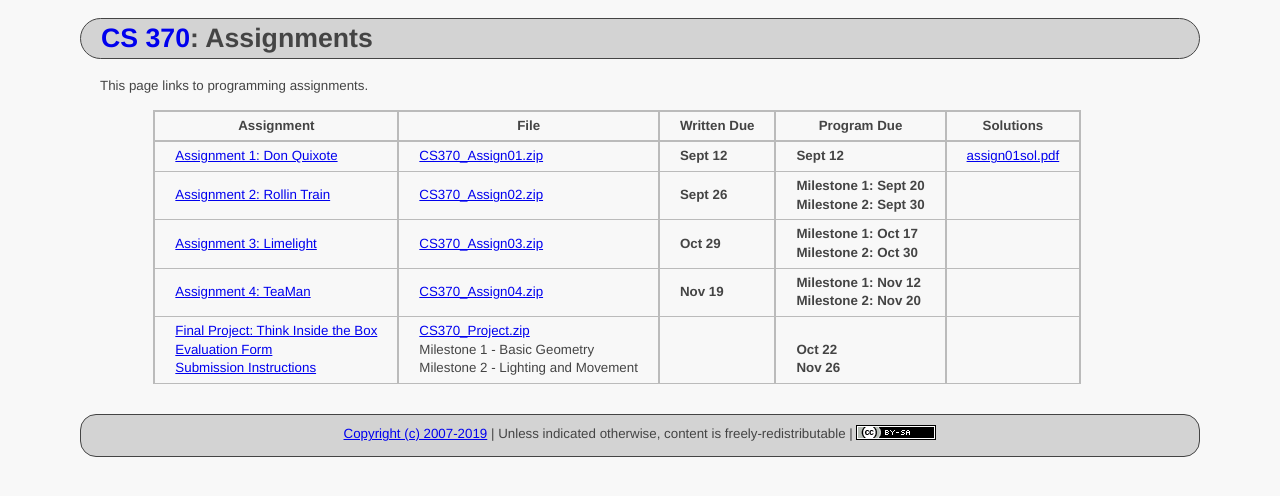
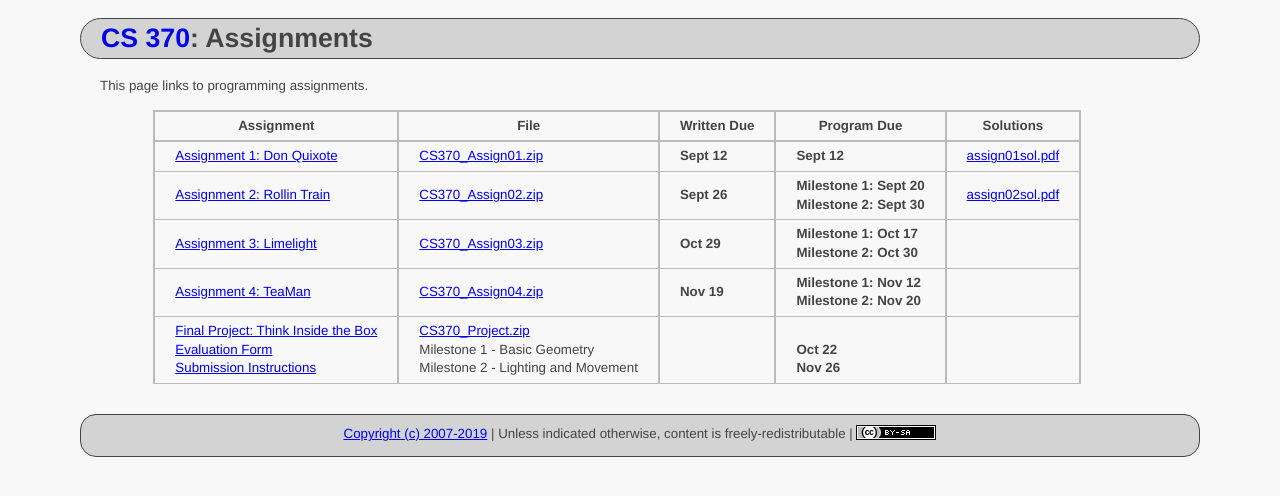
Before and after one commit to ycpcs/cs370-fall2019, a Jekyll site: the page built from assign/index.md, in a window 1280 px wide. Shown: the top 496 px of the page. Built offline with Jekyll 4.4.1, drawn with Linux system fonts in a browser that asks for light colours.

Commit message:
add assign 2 sol
add assign 2 sol

```diff
--- a/assign/index.md
+++ b/assign/index.md
@@ -8,7 +8,7 @@ This page links to programming assignments.
 > Assignment | File | Written Due | Program Due | Solutions |
 > ---------- | ---- | ----------- | ----------- | --------- |
 > [Assignment 1: Don Quixote](assign01.html)       | [CS370_Assign01.zip](src/CS370_Assign01.zip) | **Sept 12** | **Sept 12** | [assign01sol.pdf](sol/assign01sol.pdf) |
-> [Assignment 2: Rollin Train](assign02.html)      | [CS370_Assign02.zip](src/CS370_Assign02.zip) | **Sept 26**   | **Milestone 1: Sept 20** <br /> **Milestone 2: Sept 30** |  |
+> [Assignment 2: Rollin Train](assign02.html)      | [CS370_Assign02.zip](src/CS370_Assign02.zip) | **Sept 26**   | **Milestone 1: Sept 20** <br /> **Milestone 2: Sept 30** | [assign02sol.pdf](sol/assign02sol.pdf) |
 > [Assignment 3: Limelight](assign03.html)         | [CS370_Assign03.zip](src/CS370_Assign03.zip) | **Oct 29**   | **Milestone 1: Oct 17** <br /> **Milestone 2: Oct 30** |  |
 > [Assignment 4: TeaMan](assign04.html)            | [CS370_Assign04.zip](src/CS370_Assign04.zip) | **Nov 19**   | **Milestone 1: Nov 12** <br /> **Milestone 2: Nov 20** |  |
 > [Final Project: Think Inside the Box](project.html) <br /> [Evaluation Form](CS370_Final_Project_eval.docx) <br /> [Submission Instructions](ProjectSubmit.html) | [CS370_Project.zip](src/CS370_Project.zip) <br /> Milestone 1 - Basic Geometry <br /> Milestone 2 - Lighting and Movement | |  <br /> **Oct 22** <br /> **Nov 26** | |
```
Also changed, not shown: 1 other file.
